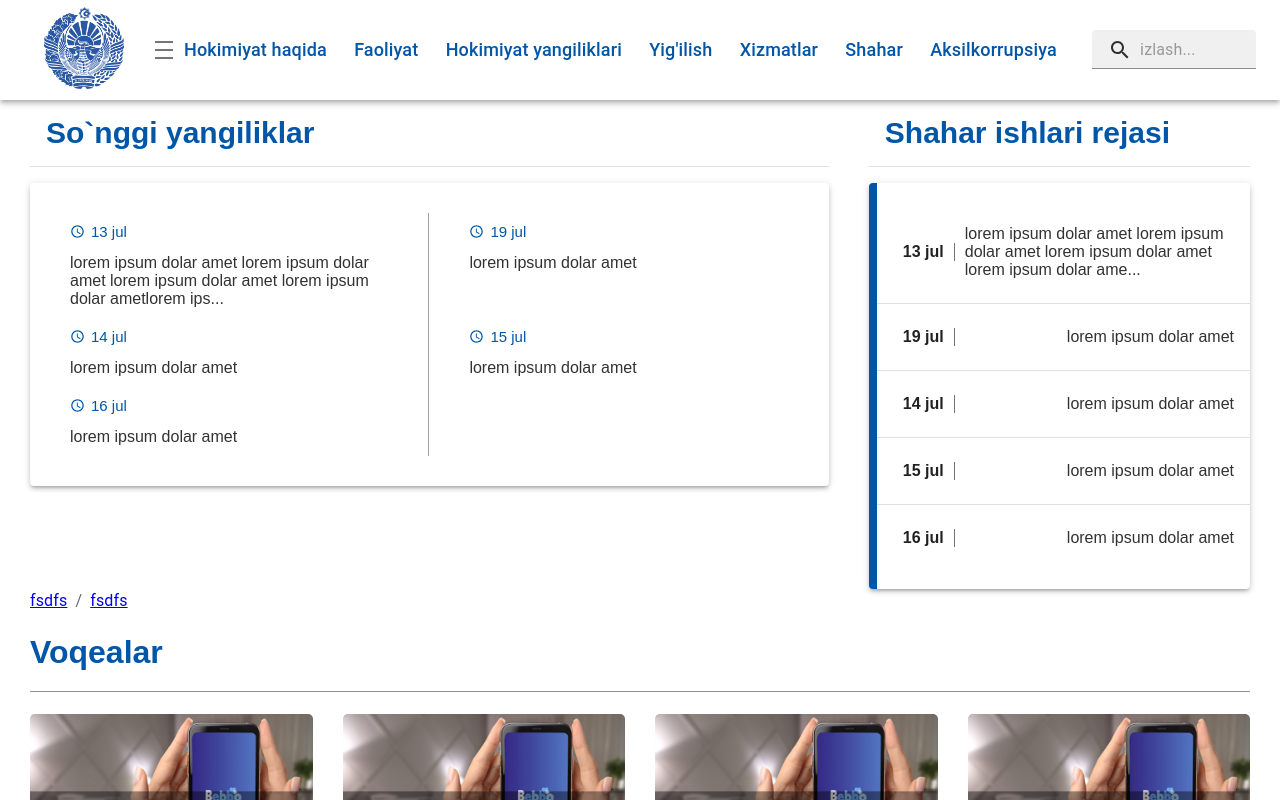
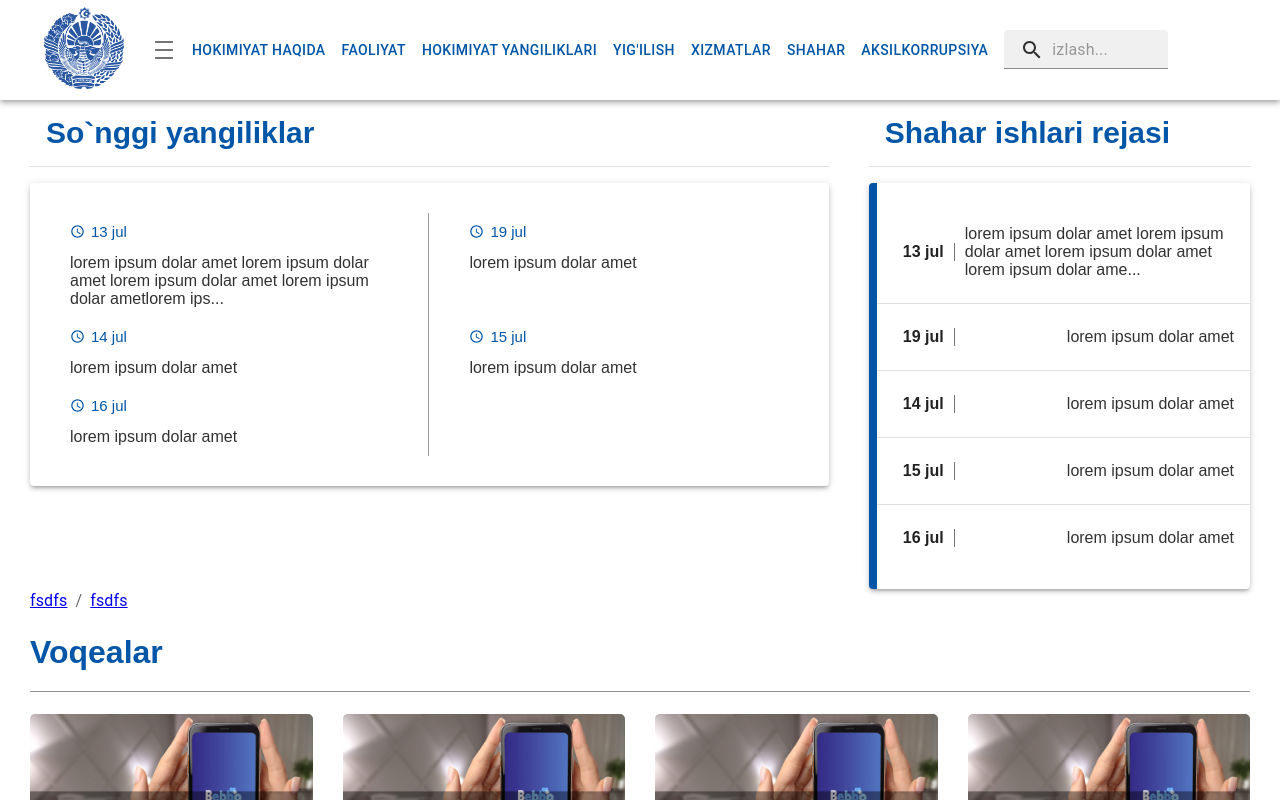
Before and after one commit to Temurbek1400/gov-turtkul-dev, a React (Create React App) app: page / in a window 1280 px wide. Shown: the top 800 px of the page. Built offline with nearby package versions, Linux system fonts and the light colour scheme.

Commit message:
navbar fixes

```diff
--- a/src/components/navbar/app-bars/app-bar-item.jsx
+++ /dev/null
@@ -1,11 +0,0 @@
-import { AppBarItemText } from "./app-bar.styles";
-
-const AppBarItem = ({ data }) => {
-   return (
-      <AppBarItemText  variant="h6" component="div">
-         {data.head}
-      </AppBarItemText>
-   );
-};
-
-export default AppBarItem;
--- /dev/null
+++ b/src/components/navbar/app-bars/app-bar-items.jsx
@@ -0,0 +1,7 @@
+import Button  from '@mui/material/Button';
+
+const AppBarItems = ({ navbarData }) => {
+   return navbarData.map((item) => <Button>{item.head}</Button>);
+};
+
+export default AppBarItems;
--- a/src/components/navbar/app-bars/app-bar.jsx
+++ b/src/components/navbar/app-bars/app-bar.jsx
@@ -2,24 +2,22 @@ import AppBar from "@mui/material/AppBar";
 import Box from "@mui/material/Box";
 import Toolbar from "@mui/material/Toolbar";
 import DensityMediumIcon from "@mui/icons-material/DensityMedium";
-import IconButton  from '@mui/material/IconButton';
+import IconButton from "@mui/material/IconButton";
 
-import AppBarItem from "./app-bar-item";
+import AppBarItems from "./app-bar-items";
 import SearchInput from "./search-input";
 import Logo from "../gov-info/logo";
 
 export default function CustomAppBar({ toggleDrawer, navbarData }) {
    return (
-      <Box sx={{ flexGrow: 1 }} >
-         <AppBar color="transparent" position="static" sx={{height: 100}}>
-            <Toolbar sx={{alignItems: "center", margin: "auto 0"}}>
+      <Box sx={{ flexGrow: 1 }}>
+         <AppBar color="transparent" position="static" sx={{ height: 100 }}>
+            <Toolbar sx={{ alignItems: "center", margin: "auto 0" }}>
                <Logo />
                <IconButton onClick={toggleDrawer(true)}>
                   <DensityMediumIcon />
                </IconButton>
-               {navbarData.map((data) => (
-                  <AppBarItem data={data} />
-               ))}
+               <AppBarItems navbarData={navbarData} />
                <SearchInput />
             </Toolbar>
          </AppBar>
--- a/src/components/navbar/app-bars/app-bar.styles.js
+++ b/src/components/navbar/app-bars/app-bar.styles.js
@@ -1,11 +1,8 @@
-import Button from "@mui/material/Button";
-import styled from "styled-components";
 import { alpha, styled as styledMUI } from "@mui/material/styles";
-import InputBase from "@mui/material/InputBase";
-import Typography from "@mui/material/Typography";
 import TextField  from "@mui/material/TextField";
+import { ListItem } from '@mui/material';
 
-export const AppBarItemText = styledMUI(Typography)(({ theme }) => ({
+export const AppBarItemText = styledMUI(ListItem)(({ theme }) => ({
    flexGrow: 1,
    display: { xs: "none", sm: "block" },
    color: theme.palette.primary.main,
```
